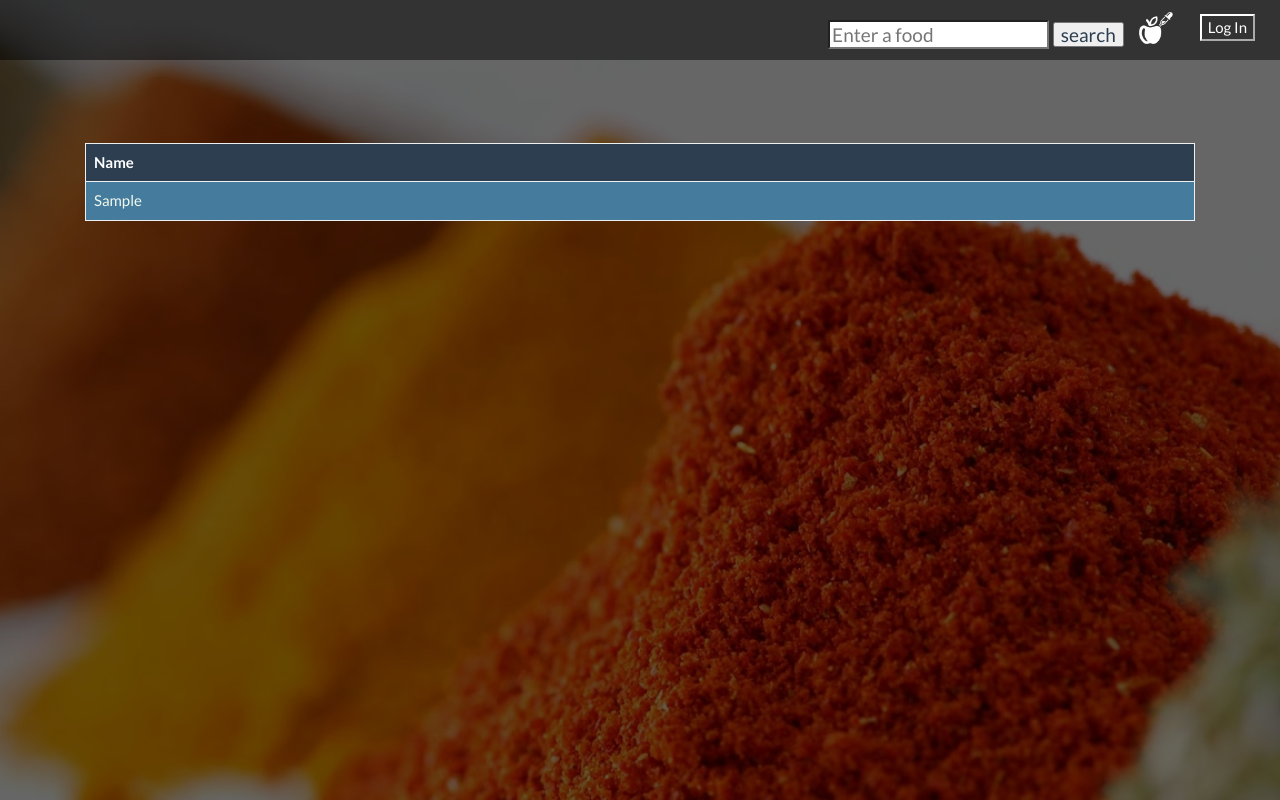
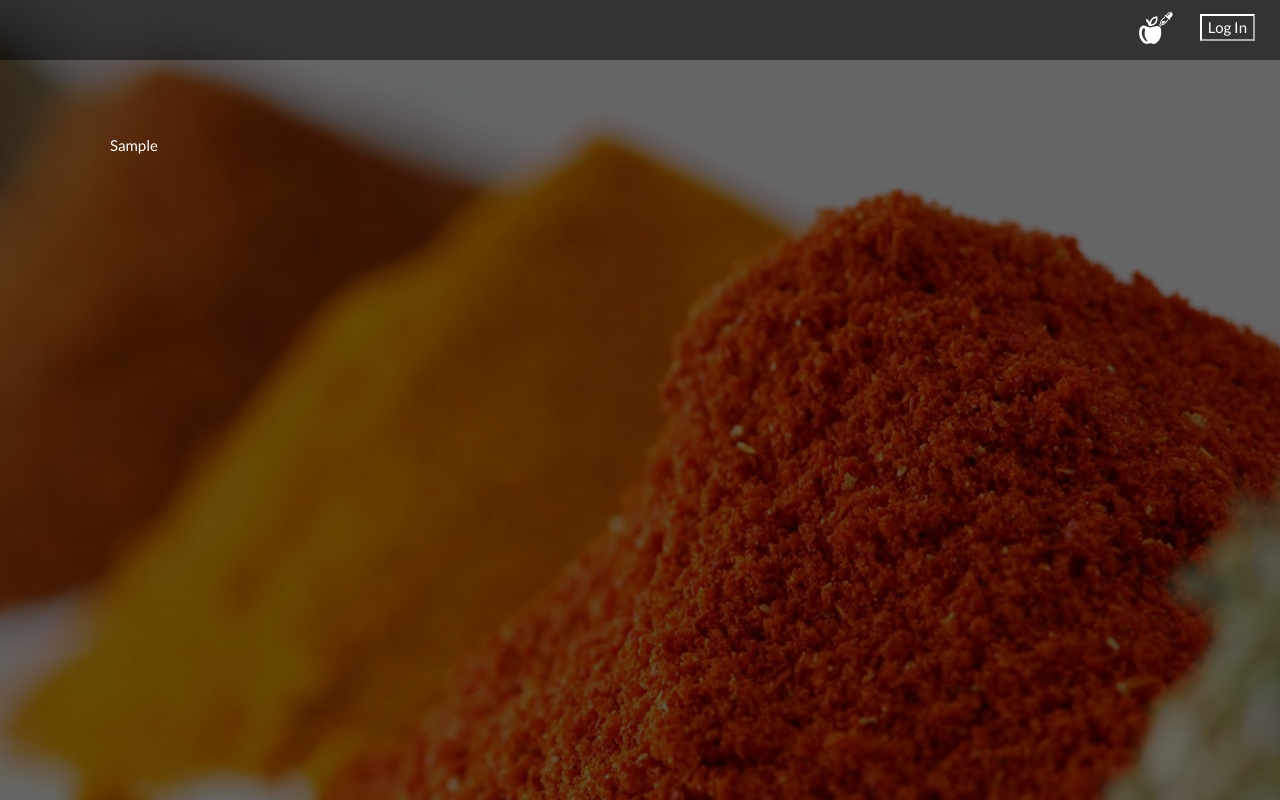
Before and after one commit to gkmarsella/Additives, a Flask app: template templates/results.html in a window 1280 px wide. Run offline with Flask 2, Linux system fonts and the light colour scheme; the template is opened without the code that fills it: most values are stand-ins (such as "Sample title", 1, 10 or a date in 2020); some libraries are stand-ins or nearby versions.

Commit message:
fixed key error that occured when a food didn't have any ingredients listed

```diff
--- a/app.py
+++ b/app.py
@@ -21,6 +21,7 @@ def search():
 
 @app.route('/results', methods=["GET"])
 def results():
+
 
     # searching for foods
     search_dict = {
@@ -47,18 +48,24 @@ def results():
     for i in product_list:
         products.append(i['name'])
 
+    # counter for product_obj
+    prodlength = len(products)
+
     ndbno_list = []
     for i in product_list:
         ndbno_list.append(i['ndbno'])
 
     ingredients = []
     for i in ndbno_list:
-        ingredients.append(ingredient_lookup(i)['report']['food']['ing']['desc'])
+        try:
+            ingredients.append(ingredient_lookup(i)['report']['food']['ing']['desc'])
+        except (json.decoder.JSONDecodeError, KeyError) as e:
+            ingredients.append("No ingredients found")
 
     # combined = list(zip(products, ingredients))
 
+
     counter = 0
-    prodlength = len(products)
     product_obj = {}
     while prodlength > counter:
         for i in products:
@@ -73,7 +80,6 @@ def results():
     return render_template("results.html", search=search, product_obj=product_obj, additive_list=additive_list, ingredients=ingredients)
 
 def ingredient_lookup(ndbno):
-    # getting ndbno numbers
     search_ndbno_dict = {
         "ndbno": ndbno,
         "type": "f",
@@ -115,6 +121,12 @@ def upc_lookup(upcode):
 
     return response.json()
 
+@app.route('/progress')
+def ajax_index():
+
+   for i in range(500):
+      print("%d" % i)
+
 if os.environ.get('ENV') == 'production':
     debug = False
 else:
--- a/static/style.css
+++ b/static/style.css
@@ -16,7 +16,7 @@ body {
 }
 
 .rows {
-	background-color: #457B9D;
+	/*background-color: #457B9D;*/
 	color: #F1FAEE;
 }
 
@@ -191,7 +191,7 @@ body {
 }
 
 .login-button:hover {
-	background-color: rgba(255, 255, 255, 1);
+	background-color: rgba(26, 24, 24, 0.51);
 }
 
 .search-button {
@@ -217,3 +217,26 @@ body {
 .new-search {
 	float: left;
 }
+
+
+/*TABLES*/
+
+#food-table {
+	width: 20%
+}
+
+.food-item {
+	color: white;
+}
+
+#food-list {
+	width: 25%;
+}
+
+.food-container {
+	padding-top: 3%;
+}
+
+.food-container:hover {
+	background-color: rgba(26, 24, 24, 0.51)
+}
--- a/templates/400.html
+++ b/templates/400.html
@@ -24,10 +24,10 @@
 
   <!-- content -->
 
-  <h1 id="title">Your search for {{no_results}} came up with no results.</h1>
+  <h1 id="title">We couldn't find anything for "{{no_results}}"</h1>
 
 	<div id="description-box">
-  		<h3 id="description">Check your spelling errors or try searching for something else</h3>
+  		<h3 id="description">Check your spelling or try searching for something else</h3>
 	</div>
 
 
--- a/templates/results.html
+++ b/templates/results.html
@@ -11,10 +11,6 @@
 		<div class="container-fluid">
 			<div class="navbar-header" id="nav-elements">
 				<div class="bardiv form-group">
-					<form class="navbar-brand new-search" action="{{url_for('results')}}" method="GET" class="form-wrapper cf">
-						<input type="text" name="search-food" placeholder="Enter a food" required>
-						<button type="submit">search</button>
-					</form>
 				<a id="navbar-icon" class="navbar-brand" href="{{url_for('search')}}">
 					<img class="icon" src="{{url_for('static', filename='images/icon.png')}}">
 				</a>
@@ -23,33 +19,16 @@
 		</div>
 	</nav>
 
-	<div class="panel-body">
-		<table class="table table-bordered sortable" data-sid="{{sid}}">
-		<thead>
-		<script type="text/javascript" src="/path/to/jquery-latest.js"></script>
-		<script type="text/javascript" src="/path/to/jquery.tablesorter.js"></script>
-			<tr class="brand-name-desc">
-				<th class="brand sort" type="button">Name</th>
-			</tr>
-		</thead>
+	<div id="food-list">
+		<ul style="list-style: none;">
 			{% for s in product_obj %}
-				<tr class="rows" data-upc="{{s[-12:]}}">
-					<td class="brand-name">{{s[:-19]}}</td>
-				</tr>
-
-				<tr class="additives additives-hidden">
-					<td>
-					{% for i in additive_list %}
-						{% if i.upper() in product_obj[s] %}
-							{{i}}
-						{% endif %}
-					{% endfor %}
-
-					</td>
-				</tr>
+			<div class="food-container">
+				<li class="food-item">{{s[:-19]}}</li>
+			</div>
 			{% endfor %}
-		</table>
+		</ul>
 	</div>
 
 
+
 {% endblock %}
```
Also changed, not shown: templates/search.html (+8 -3 lines).
